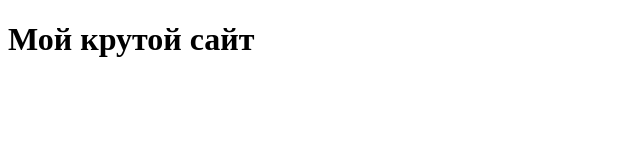
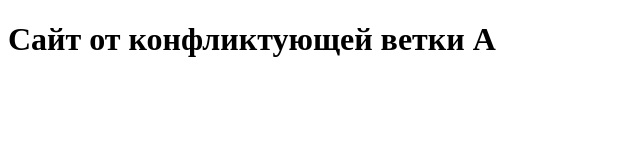
Before and after one commit to brokiller2018/web-project, a plain HTML site: page index.html in a window 1280 px wide. Shown: the whole page, without its empty margins (0-640 px from the left). Drawn offline with Linux system fonts and the light colour scheme.

Commit message:
Изменение заголовка в ветке A

```diff
--- a/index.html
+++ b/index.html
@@ -10,7 +10,7 @@
 <body>
 <body>
 <header>
-    <h1>Мой крутой сайт</h1>
+    <h1>Сайт от конфликтующей ветки A</h1>
 </header>
 </body>
 </body>
```
